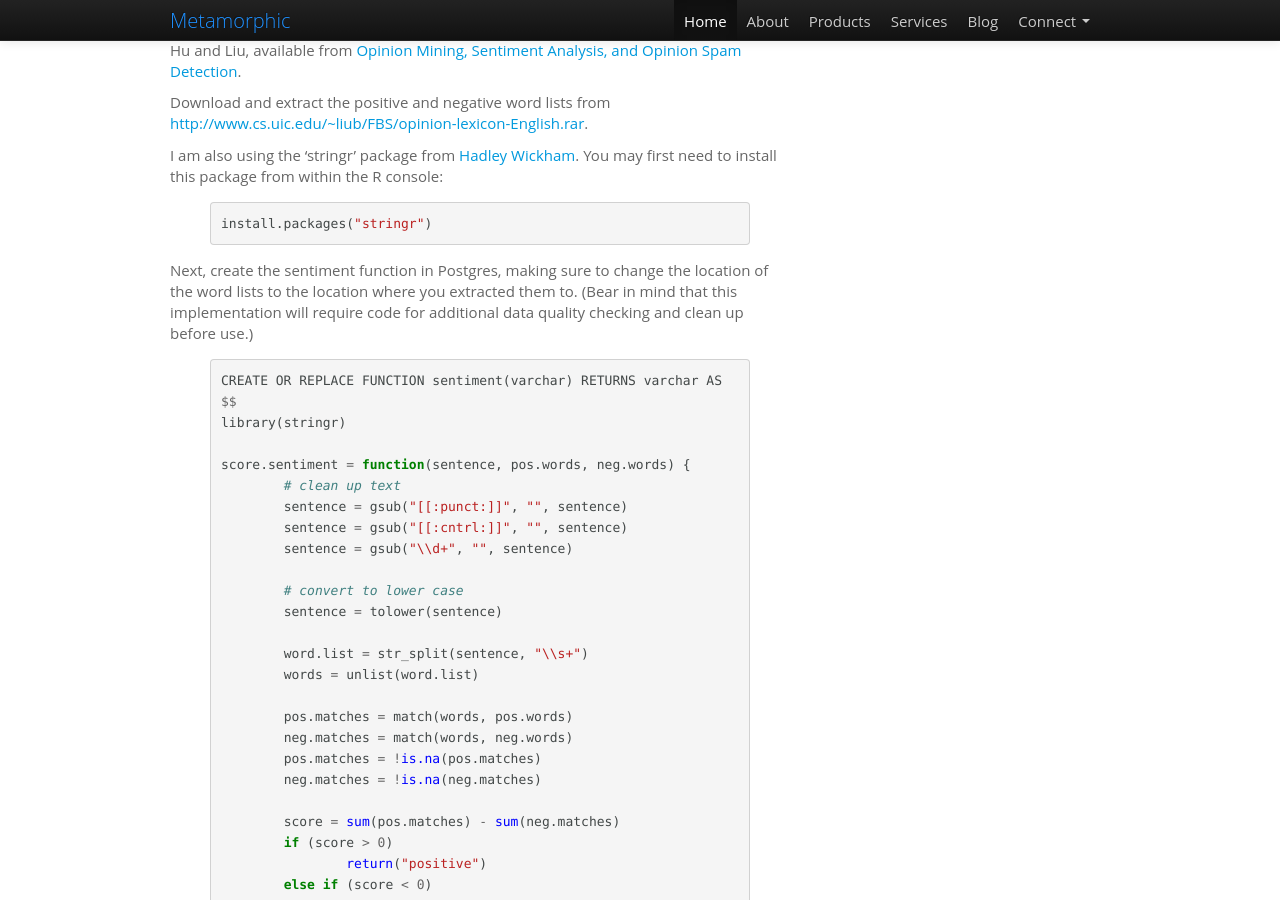
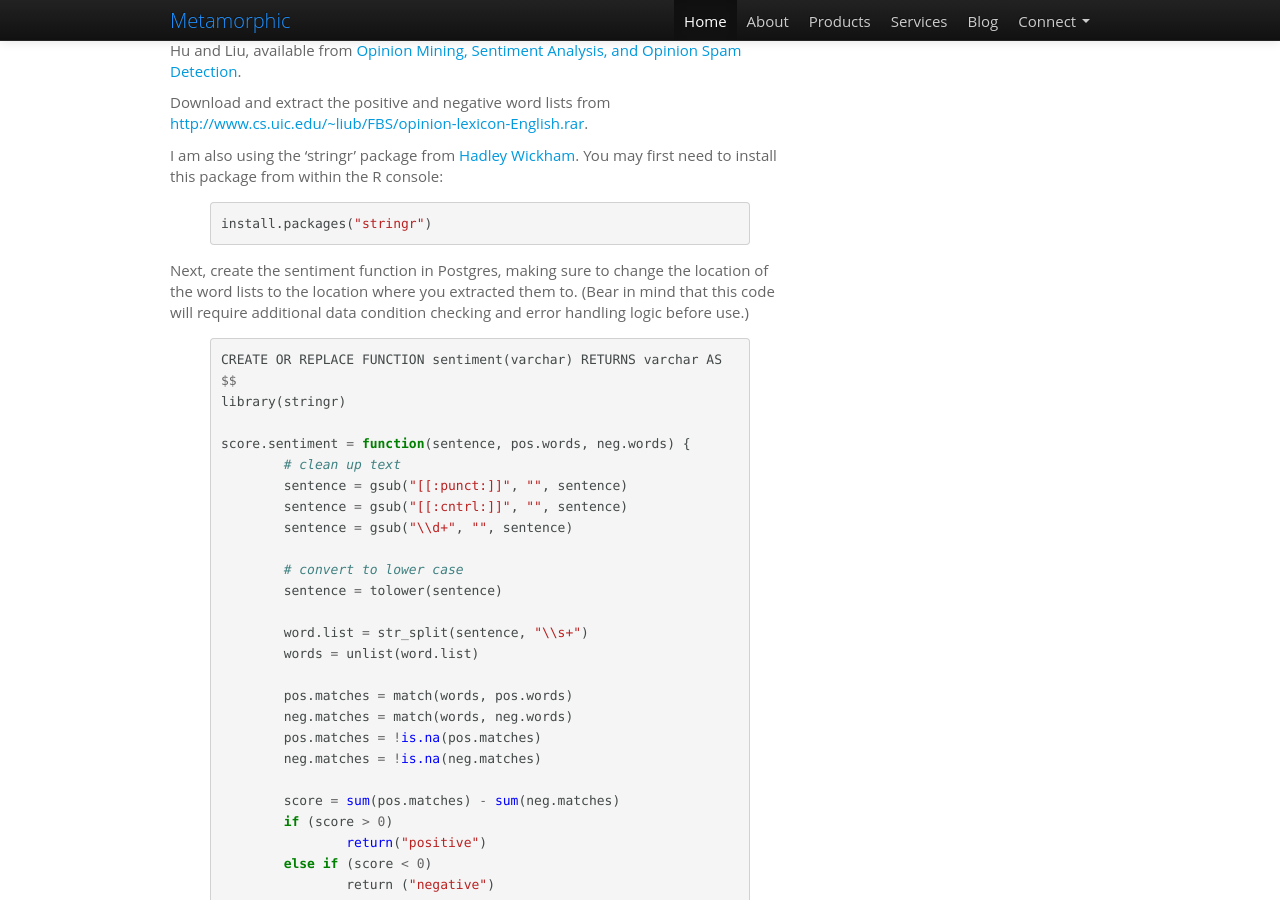
Before and after one commit to markmo/markmo.github.io, a Jekyll site: the page built from _posts/2013-05-20-user-defined-sql-functions-in-r.md, in a window 1280 px wide and 900 px high, scrolled down 6167 px. Built offline with Jekyll 4.4.1, drawn with Linux system fonts in a browser that asks for light colours; nearby versions of some CDN libraries; Markdown is read by kramdown in place of the engine named in the settings.

Commit message:
minor copy changes

```diff
--- a/_posts/2013-05-20-user-defined-sql-functions-in-r.md
+++ b/_posts/2013-05-20-user-defined-sql-functions-in-r.md
@@ -308,8 +308,8 @@ install.packages("stringr")
 {% endhighlight %}
 
 Next, create the sentiment function in Postgres, making sure to change the location of the word lists to the location
-where you extracted them to. (Bear in mind that this implementation will require code for additional data quality
-checking and clean up before use.)
+where you extracted them to. (Bear in mind that this code will require additional data condition checking and error
+handling logic before use.)
 
 {% highlight r %}
 CREATE OR REPLACE FUNCTION sentiment(varchar) RETURNS varchar AS $$
```
